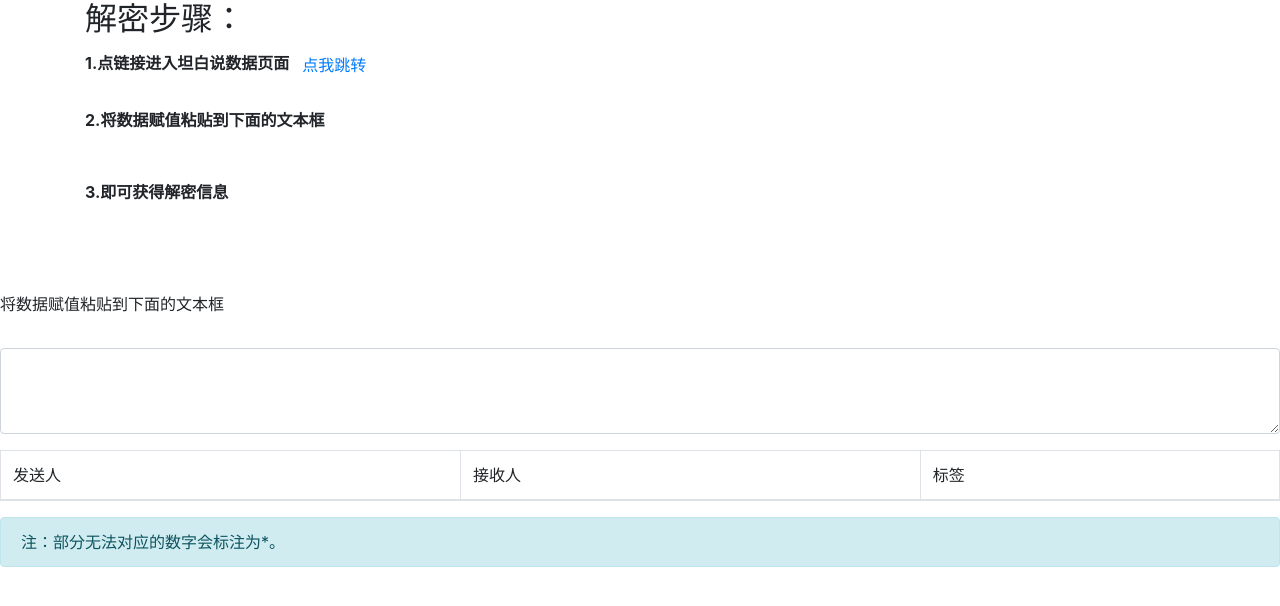
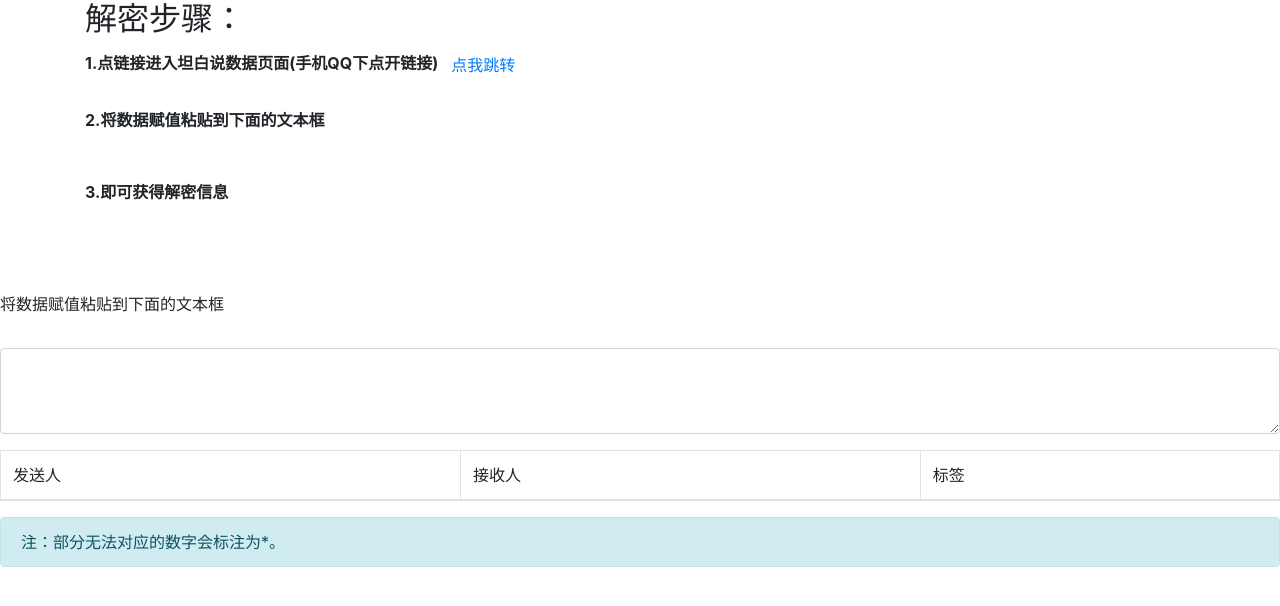
Before and after one commit to 5l1v3r1/tanbaishuo, a plain HTML site: page index.html in a window 1280 px wide. Drawn offline with nearby package versions, Linux system fonts and the light colour scheme.

Commit message:
Update index.html

```diff
--- a/index.html
+++ b/index.html
@@ -11,7 +11,7 @@
 <div>
 <div class="container">
 	<h2>解密步骤：</h2>
-	<p class="text-justify"><strong>1.点链接进入坦白说数据页面</strong><a class="btn btn-link" href="https://ti.qq.com/cgi-node/honest-say/receive/mine">点我跳转</a><br><br>
+	<p class="text-justify"><strong>1.点链接进入坦白说数据页面(手机QQ下点开链接)</strong><a class="btn btn-link" href="https://ti.qq.com/cgi-node/honest-say/receive/mine">点我跳转</a><br><br>
 	<strong>2.将数据赋值粘贴到下面的文本框</strong><br><br><br>
 	<strong>3.即可获得解密信息</strong><br><br><br><br>
 	</p>
```
